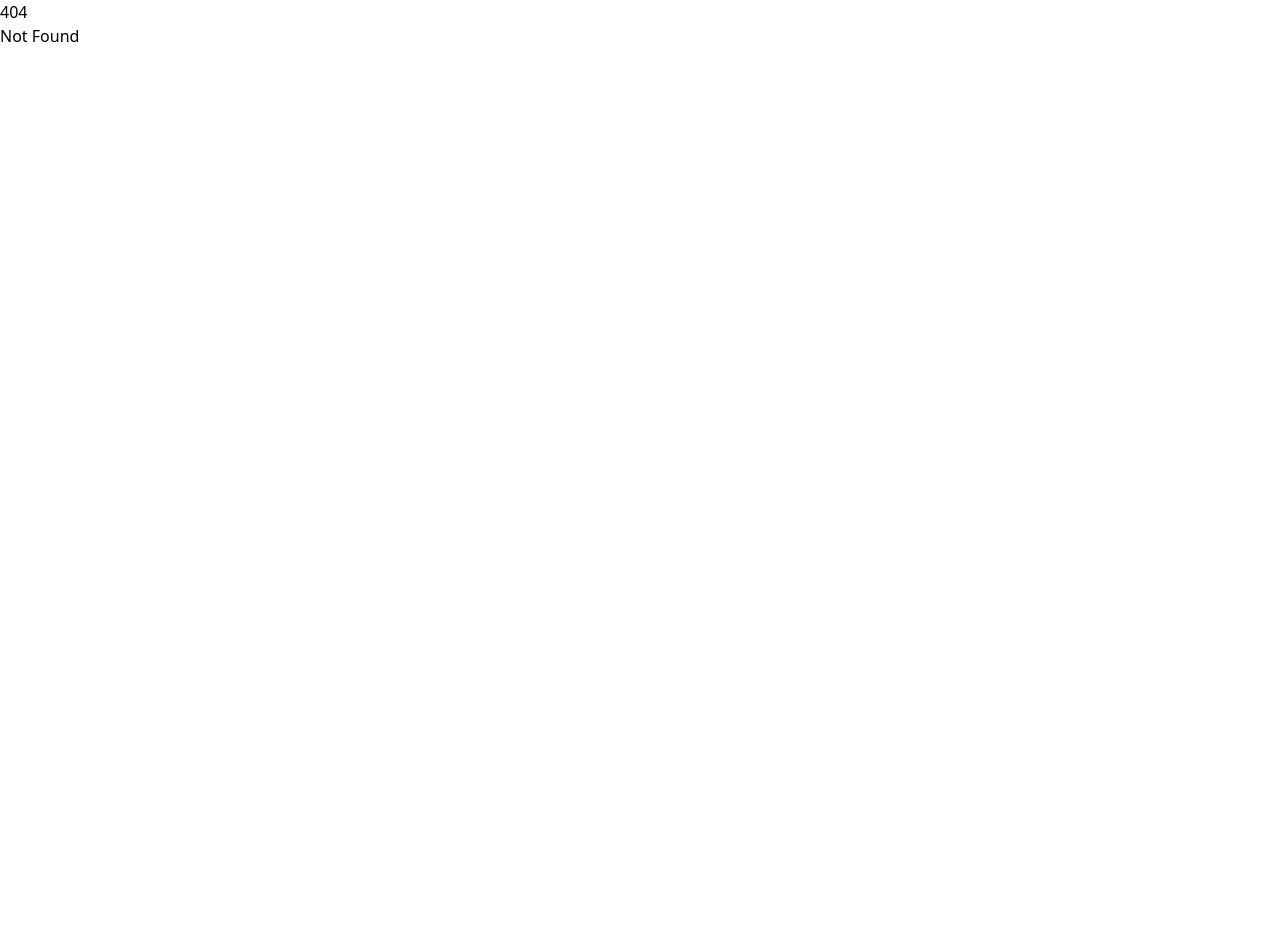
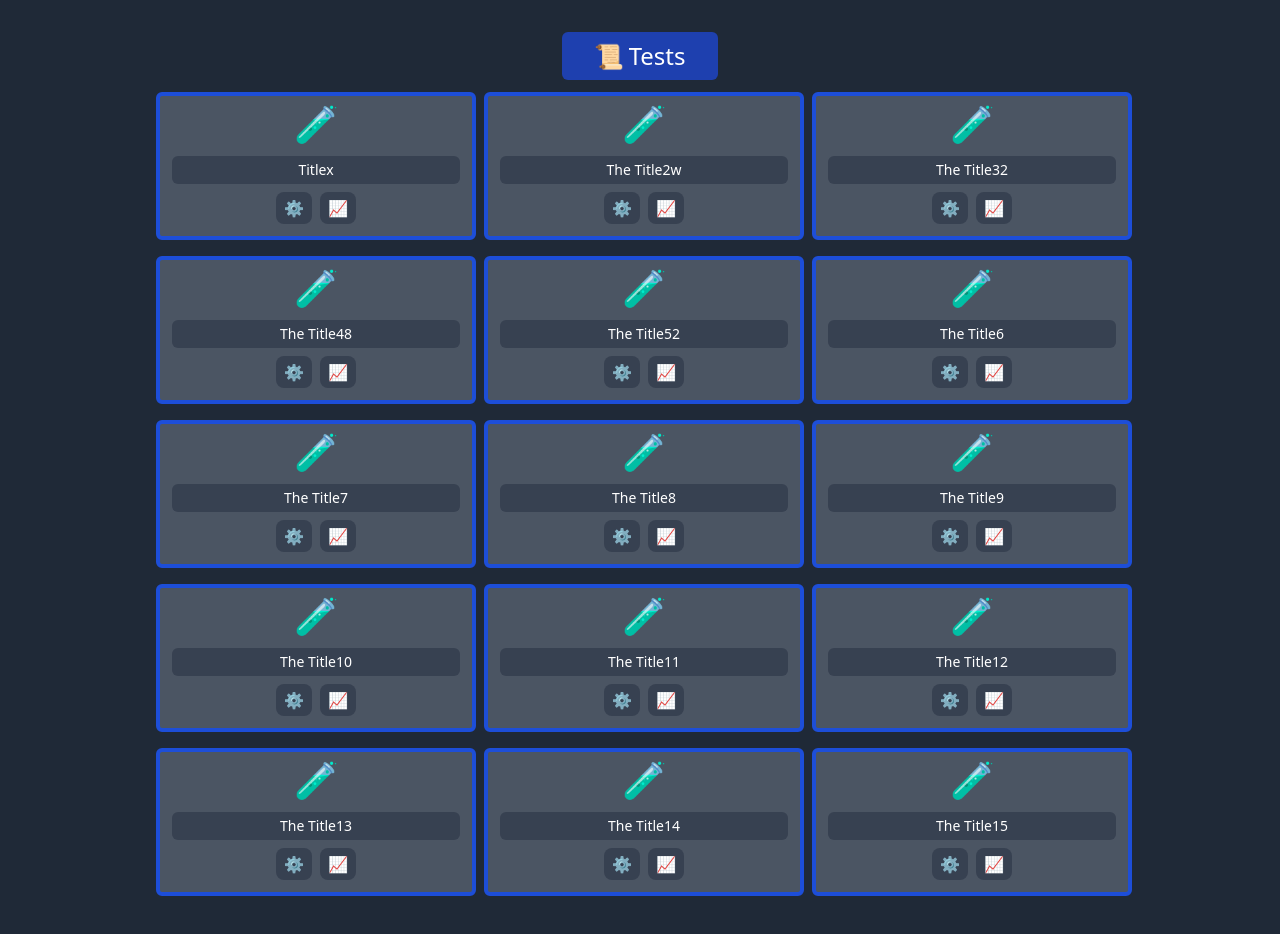
Before and after one commit to bilza2023/vercelApp, a SvelteKit app: page /tests in a window 1280 px wide. Before the commit this address had no page. Shown: the top 934 px of the page. Before the commit the page ends 800 px from the top, so only its background shows below. Built offline with nearby package versions, Linux system fonts and the light colour scheme.

Commit message:
first page tests made- next insert nav bars and then add all the remaing flex box pages

```diff
--- a/src/lib/cmp/BtnIconOval.svelte
+++ b/src/lib/cmp/BtnIconOval.svelte
@@ -2,14 +2,14 @@
 export let icon = '⚙️';
 export let bgColor = 'bg-gray-700';
 export let clk = ()=>console.log('clicked');
-export let textSize = 'text-2xl';
+export let textSize = 'text-md';
 </script>
 
-
-<button class={`flex border-1  justify-center
-${bgColor} hover:bg-gray-300  rounded-lg px-4 py-1 m-1`}
-on:click={clk}>
-
+<div class="flex justify-center">
+  <button
+    class={`flex border-1 justify-center ${bgColor} hover:bg-gray-300 rounded-lg px-2 py-1 m-1`}
+    on:click={clk}
+  >
     <span class={`${textSize}`}>{icon}</span>
-
-</button>
+  </button>
+</div>
--- a/src/lib/cmp/Card.svelte
+++ b/src/lib/cmp/Card.svelte
@@ -13,23 +13,24 @@ function firstXChars(string) {
 
 
 <div class="w-full bg-gray-600 rounded-md p-2 m-1
-border-4 max-h-32 border-blue-700 text-center
+border-4  border-blue-700 text-center
 hover:border-blue-200"><!--outer -div-->
 
 <a  class="hover:bg-gray-300  rounded-lg"
  href={url} >
 
-<div class="flex flex-col"><!--outer -div-->
+<div class="flex flex-col"><!--inner -div-->
     <!-- //icon -->
     <div class="mb-2"><span class="text-4xl">{firstXChars(icon)}</span></div>
    <!-- title -->
    <div class="p-1 m-1 bg-gray-700 text-sm rounded-md">{title}</div>
    <!-- buttons -->
 
-   <div class='flex'>
-   <slot name='cardBtns' ></slot>
+   <div class='flex justify-center m-0 p-0'>
+   <slot ></slot>
+      <hr/>
    </div>
 
-</div><!--outer-div-->
+</div><!--inner-div-->
 </a>
 </div><!--outer-div-->
--- /dev/null
+++ b/src/lib/cmp/Centre.svelte
@@ -0,0 +1,8 @@
+
+
+
+
+
+<div class='flex justify-center'>
+<slot></slot>
+</div>
--- a/src/lib/cmp/HdgWithIcon.svelte
+++ b/src/lib/cmp/HdgWithIcon.svelte
@@ -3,12 +3,10 @@
 
 export let icon = '📜';
 export let bgColor = 'bg-blue-800';
+export let size = 2; //1-4
 </script>
 
-
-<div class="flex justify-center">
-  <div class={`inline-flex ${bgColor} text-white rounded-md p-3 m-2 px-14 mt-4`}>
-    <span class="text-3xl">{icon}</span>&nbsp;
-    <span class="text-3xl"><slot></slot></span>
+  <div class={`inline-flex  justify-center ${bgColor} text-white rounded-md p-2  px-8 m-2`}>
+    <span class={`text-${size}xl`}>{icon}</span>&nbsp;
+    <span class={`text-${size}xl`}><slot></slot></span>
   </div>
- </div>
--- a/src/lib/cmp/index.js
+++ b/src/lib/cmp/index.js
@@ -5,6 +5,7 @@ export { default as BtnWIconSm } from './BtnWIconSm.svelte';
 export { default as BtnIconRound } from './BtnIconRound.svelte';
 export { default as BtnIconOval } from './BtnIconOval.svelte';
 export { default as Card } from './Card.svelte';
+export { default as Centre } from './Centre.svelte';
 export { default as Comment } from './Comment.svelte';
 export { default as Footer } from './Footer.svelte';
 export { default as FormRow } from './FormRow.svelte';
--- /dev/null
+++ b/src/lib/util/index.js
@@ -0,0 +1,10 @@
+// @ts-nocheck
+
+import { onMount } from 'svelte';
+import { toast } from '@zerodevx/svelte-toast';
+
+
+export {
+onMount,
+toast
+}
--- a/src/routes/+layout.svelte
+++ b/src/routes/+layout.svelte
@@ -1,5 +1,7 @@
 <script>
+ import { SvelteToast } from '@zerodevx/svelte-toast'
   import "../app.postcss";
+  const options = {}
 </script>
-
+<SvelteToast {options} />
 <slot />
--- a/src/routes/+page.svelte
+++ b/src/routes/+page.svelte
@@ -1,14 +1,11 @@
 <script>
-import {Agent} from '../lib/ajax/ajax';
+import {Agent} from '../lib/ajax';
 
 
 </script>
 
 <div class="bg-gray-800 w-full h-screen">
 
-<h1 class="bg-red-700">Fresh Svelte with Tailwind</h1>
-<h1 class="bg-red-700">Fresh Svelte with Tailwind</h1>
-<h1 class="bg-red-700">Fresh Svelte with Tailwind</h1>
-<h1 class="bg-red-700">Fresh Svelte with Tailwind</h1>
+<h1 class="bg-red-700">Skillzaa.com</h1>
 
 </div>
--- /dev/null
+++ b/src/routes/tests/+page.svelte
@@ -0,0 +1,67 @@
+<script>
+// @ts-nocheck
+
+import {PageWrapper,HdgWithIcon,Centre,Range,Card,BtnIconOval} from '$lib/cmp';
+import {onMount,toast} from '$lib/util';
+
+  const cardsData = [
+    { title: 'Titlex', url: 'https://google.com' },
+    { title: 'The Title2w', url: 'https://google.com' },
+    { title: 'The Title32', url: 'https://google.com' },
+    { title: 'The Title48', url: 'https://google.com' },
+    { title: 'The Title52', url: 'https://google.com' },
+    { title: 'The Title6', url: 'https://google.com' },
+    { title: 'The Title7', url: 'https://google.com' },
+    { title: 'The Title8', url: 'https://google.com' },
+    { title: 'The Title9', url: 'https://google.com' },
+    { title: 'The Title10', url: 'https://google.com' },
+    { title: 'The Title11', url: 'https://google.com' },
+    { title: 'The Title12', url: 'https://google.com' },
+    { title: 'The Title13', url: 'https://google.com' },
+    { title: 'The Title14', url: 'https://google.com' },
+    { title: 'The Title15', url: 'https://google.com' }
+  ];
+
+onMount(async ()=>{
+  try {
+//   toast.push("ok");
+  } catch (e) {
+
+  }
+});
+
+</script>
+
+<!-- ************** -->
+<PageWrapper>
+
+<br/>
+    <Centre>
+    <HdgWithIcon>Tests</HdgWithIcon>
+    </Centre>
+
+        <Centre>
+        <!-- THE MAIN CODE -->
+        <div class="flex justify-center gap-2 flex-wrap">
+        {#each cardsData as cardData, index}
+            <div class={`w-3/12`}>
+            <!-- <CardTemplate -->
+            <Card
+                title={cardData.title}
+                url={cardData.url}
+                icon="🧪"
+                titleCharsCount={15}
+            >
+                <!-- card slots -->
+                <BtnIconOval  on:click={() => true}  />
+                <BtnIconOval icon='📈'  on:click={() => true}  />
+            </Card>
+            </div>
+        {/each}
+        </div>
+        <!-- THE MAIN CODE ENDS -->
+        </Centre>
+
+<br/>
+<br/>
+</PageWrapper>
```
Also changed, not shown: package.json (+48 -47 lines), src/lib/ajax/index.js (renamed from src/lib/ajax/ajax.js), src/lib/state/index.js (renamed from src/lib/state/state.js), 1 other file (tests, documents, lock files or other folders).
